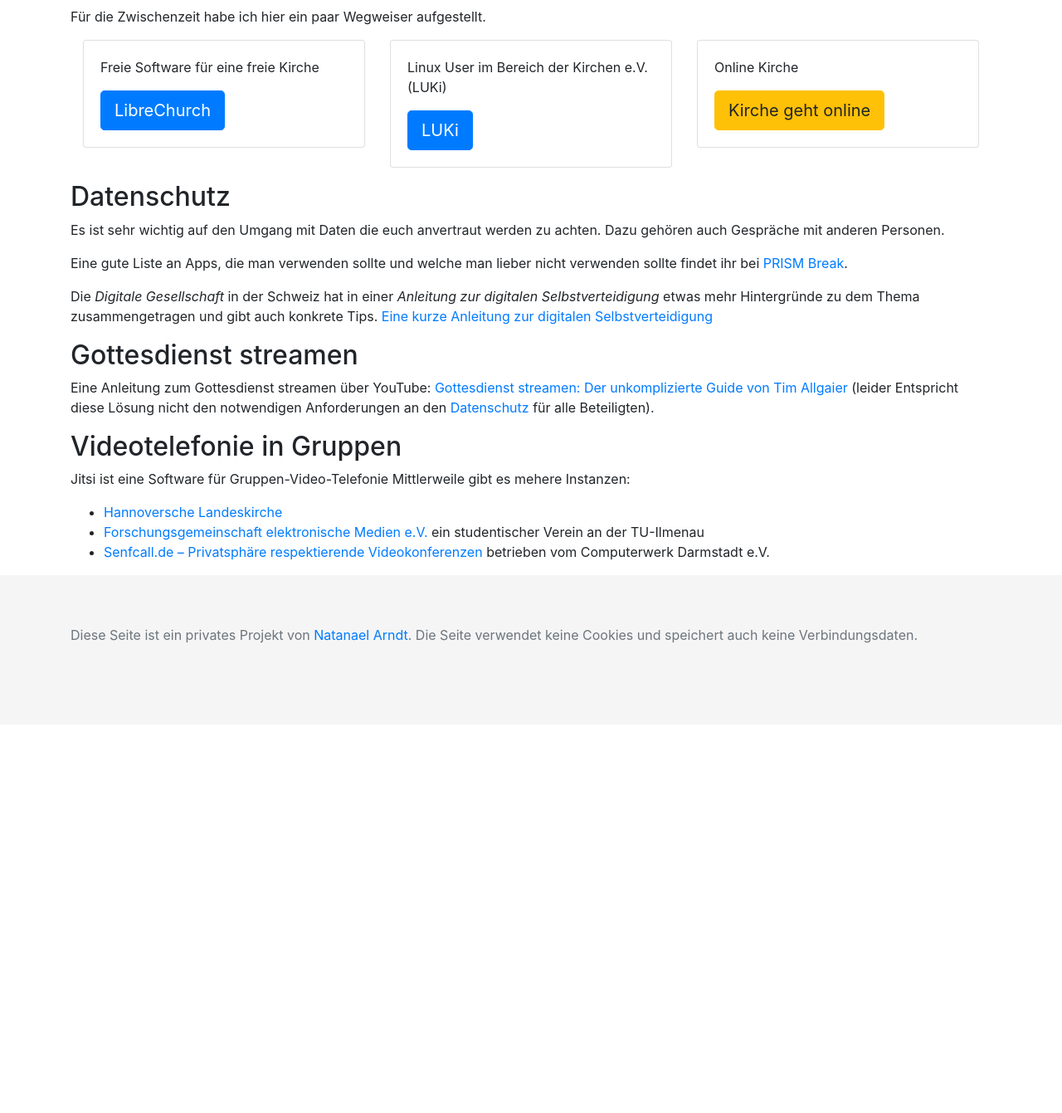
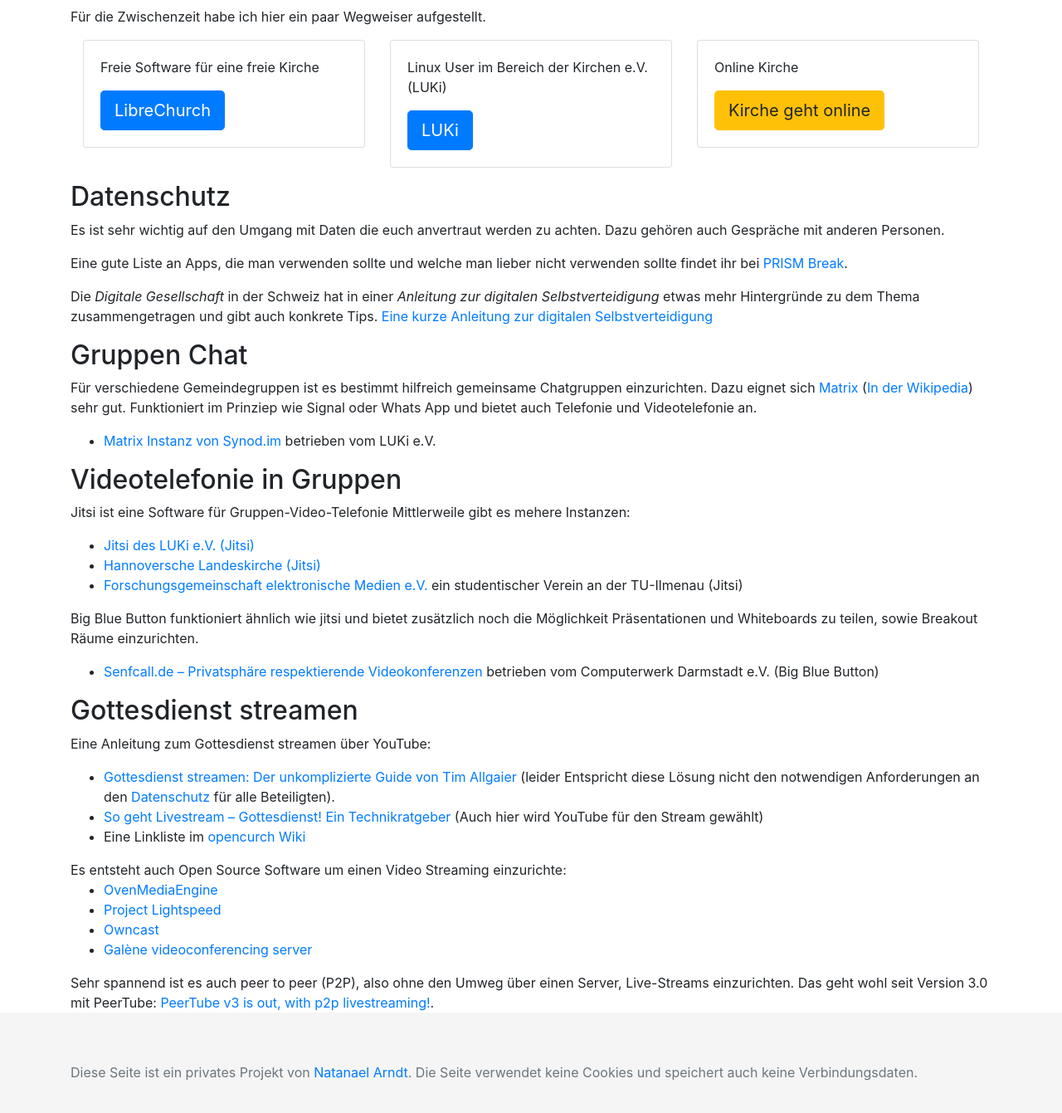
Before and after one commit to white-gecko/kirche.technology, a Jekyll site: the page built from index.html, in a window 1280 px wide and 1400 px high, scrolled down 473 px. Shown: the top 1341 px of the window at 83% size. Built offline with Jekyll 4.4.1, drawn with Linux system fonts in a browser that asks for light colours; before the commit the page ends 1346 px from its top, so only the background shows below that.

Commit message:
Add more links

```diff
--- a/index.html
+++ b/index.html
@@ -54,13 +54,37 @@
   <a href="https://www.digitale-gesellschaft.ch/ratgeber/">Eine kurze Anleitung zur digitalen Selbstverteidigung</a>
 </p>
 
-<h2>Gottesdienst streamen</h2>
-<p>Eine Anleitung zum Gottesdienst streamen über YouTube: <a href="https://kirchen-kommunikation.de/gottesdienst-streamen/">Gottesdienst streamen: Der unkomplizierte Guide von Tim Allgaier</a> (leider Entspricht diese Lösung nicht den notwendigen Anforderungen an den <a href="#datenschutz">Datenschutz</a> für alle Beteiligten).
+<h2>Gruppen Chat</h2>
+<p>Für verschiedene Gemeindegruppen ist es bestimmt hilfreich gemeinsame Chatgruppen einzurichten. Dazu eignet sich <a href="https://matrix.org/">Matrix</a> (<a href="https://de.wikipedia.org/wiki/Matrix_(Kommunikationsprotokoll)">In der Wikipedia</a>) sehr gut.
+  Funktioniert im Prinziep wie Signal oder Whats App und bietet auch Telefonie und Videotelefonie an.</p>
+<ul>
+  <li><a href="https://web.synod.im/">Matrix Instanz von Synod.im</a> betrieben vom LUKi e.V.</li>
+</ul>
 
 <h2>Videotelefonie in Gruppen</h2>
 <p>Jitsi ist eine Software für Gruppen-Video-Telefonie Mittlerweile gibt es mehere Instanzen:</p>
 <ul>
-  <li><a href="https://www.konferenz-e.de/">Hannoversche Landeskirche</a></li>
-  <li><a href="https://jitsi.fem.tu-ilmenau.de/">Forschungsgemeinschaft elektronische Medien e.V.</a> ein studentischer Verein an der TU-Ilmenau</li>
-  <li><a href="https://senfcall.de/">Senfcall.de – Privatsphäre respektierende Videokonferenzen</a> betrieben vom Computerwerk Darmstadt e.V.</li>
+  <li><a href="https://jitsi.luki.org/">Jitsi des LUKi e.V. (Jitsi)</a></li>
+  <li><a href="https://www.konferenz-e.de/">Hannoversche Landeskirche (Jitsi)</a></li>
+  <li><a href="https://jitsi.fem.tu-ilmenau.de/">Forschungsgemeinschaft elektronische Medien e.V.</a> ein studentischer Verein an der TU-Ilmenau (Jitsi)</li>
 </ul>
+<p>Big Blue Button funktioniert ähnlich wie jitsi und bietet zusätzlich noch die Möglichkeit Präsentationen und Whiteboards zu teilen, sowie Breakout Räume einzurichten.</p>
+<ul>
+  <li><a href="https://senfcall.de/">Senfcall.de – Privatsphäre respektierende Videokonferenzen</a> betrieben vom Computerwerk Darmstadt e.V. (Big Blue Button)</li>
+</ul>
+
+<h2>Gottesdienst streamen</h2>
+<p>Eine Anleitung zum Gottesdienst streamen über YouTube:
+<ul>
+  <li><a href="https://kirchen-kommunikation.de/gottesdienst-streamen/">Gottesdienst streamen: Der unkomplizierte Guide von Tim Allgaier</a> (leider Entspricht diese Lösung nicht den notwendigen Anforderungen an den <a href="#datenschutz">Datenschutz</a> für alle Beteiligten).</li>
+  <li><a href="https://www.sbirr.de/wp/so-geht-livestream-gottesdienst-ein-technikratgeber/">So geht Livestream – Gottesdienst! Ein Technikratgeber</a> (Auch hier wird YouTube für den Stream gewählt)</li>
+  <li>Eine Linkliste im <a href="https://codeberg.org/OpenChurch/Wiki/src/branch/master/Digitale%20Kirche/Gottesdienst%C3%BCbertragung">opencurch Wiki</a></li>
+</ul>
+Es entsteht auch Open Source Software um einen Video Streaming einzurichte:
+<ul>
+  <li><a href="https://ovenmediaengine.com/">OvenMediaEngine</a></li>
+  <li><a href="https://github.com/GRVYDEV/Project-Lightspeed">Project Lightspeed</a></li>
+  <li><a href="https://owncast.online/">Owncast</a></li>
+  <li><a href="https://galene.org/">Galène videoconferencing server</a></li>
+</ul>
+Sehr spannend ist es auch peer to peer (P2P), also ohne den Umweg über einen Server, Live-Streams einzurichten. Das geht wohl seit Version 3.0 mit PeerTube: <a href="https://joinpeertube.org/news#release-3.0">PeerTube v3 is out, with p2p livestreaming!</a>.
```
